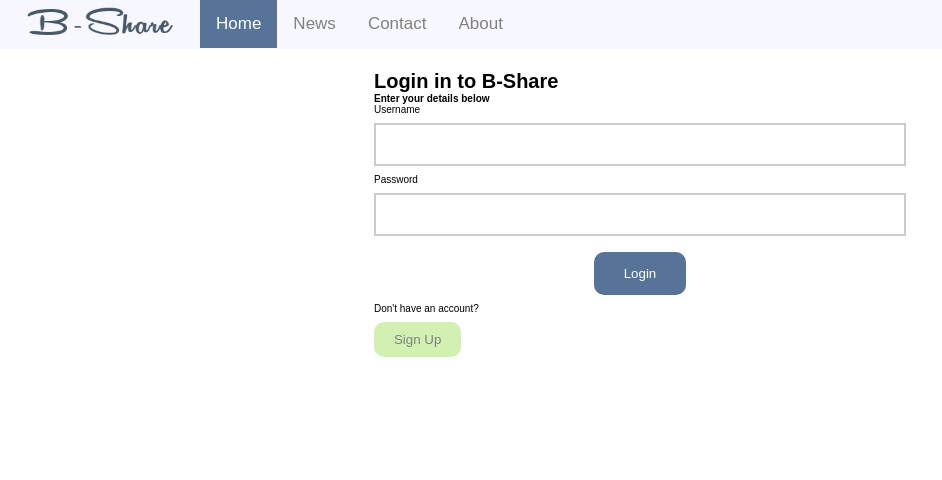
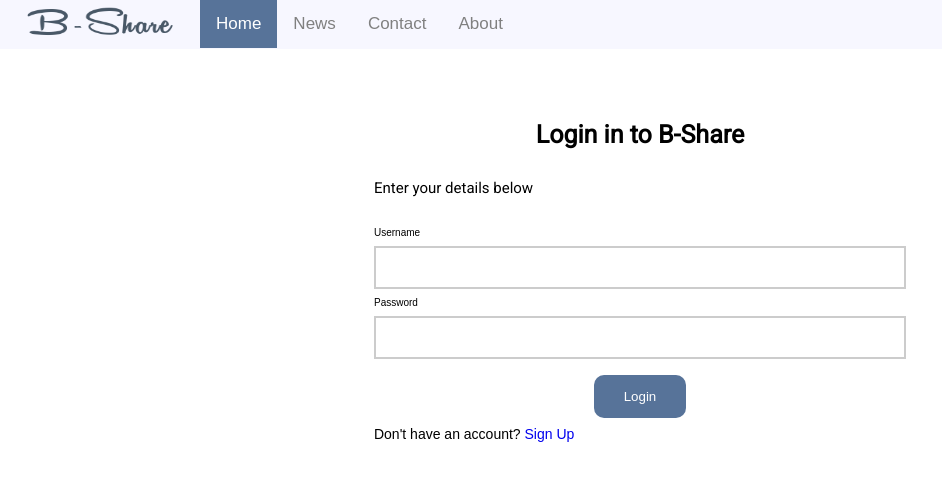
Before and after one commit to aacsspkt/Book_Selling_Site_Frontend, a React (Create React App) app: page /login in a window 1280 px wide. Shown: the top 480 px of the page, without its empty margins (0-942 px from the left). Built offline with nearby package versions, Linux system fonts and the light colour scheme.

Commit message:
Add Style To Login

```diff
--- a/src/App.js
+++ b/src/App.js
@@ -3,6 +3,7 @@ import { BrowserRouter, Route } from 'react-router-dom'
 import Home from './components/Home';
 import Login from './components/Login'
 import Navigation from './components/Navigation'
+import Register from './components/Register'
 
 
 
@@ -11,13 +12,16 @@ export default function App() {
 	return (
 		<div>
 			<Navigation />
-			<div id="main-content">
+			<div class="main-content">
+				<BrowserRouter>
+					<Route path='/' exact component={Home} />
+					<Route path='/login' component={Login} />
+					<Route path='/register' component={Register} />
 
+
+
+				</BrowserRouter>
 			</div>
-			<BrowserRouter>
-				<Route path='/' exact component={Home} />
-				<Route path='/login' component={Login} />
-			</BrowserRouter>
 		</div>
 	)
 
--- a/src/components/Login.css
+++ b/src/components/Login.css
@@ -1,6 +1,26 @@
-.wrapper {
-	width: 100%;
-	display: flex;
-	align-content: center;
-	height: 100vh;
-  }
+#login-h1 {
+	text-align: center;
+	font-size: 25px;
+	padding-top: 50px;
+	padding-bottom: 30px;
+}
+
+#login-h4 {
+	font-size: 15px;
+	font-weight: normal;
+	padding-bottom: 30px;
+}
+#link-signUp {
+	font-size: 14px;
+	font-family: 'Rototo', sans-serif;
+}
+
+@media screen and (max-width: 600px) {
+	#login-h1{
+		padding: 0;
+	}
+	#login-h4 {
+
+		padding: 20px 0px;
+	}
+}
--- a/src/components/Login.js
+++ b/src/components/Login.js
@@ -1,6 +1,8 @@
 import React, {Component} from 'react'
 import axios from 'axios'
-import { Redirect } from 'react-router-dom';
+import { Redirect, Link } from 'react-router-dom';
+import './Login.css'
+
 
 export default class LoginPanel extends Component {
     constructor(props) {
@@ -30,8 +32,9 @@ export default class LoginPanel extends Component {
 			return <Redirect to='/' />;
 		}
         return (
-            <div className='main-content flex-center'>
+            <div className="flex-center">
 				<div>
+
 					<LoginForm
 						username={this.state.username}
 						password={this.state.password}
@@ -39,6 +42,7 @@ export default class LoginPanel extends Component {
 						handleLogin={this.handleLogin}
 					/>
 					<SignUp/>
+
 				</div>
             </div>
         )
@@ -48,8 +52,8 @@ export default class LoginPanel extends Component {
 function SignUp() {
     return (
         <div>
-            <p>Don't have an account?</p>
-            <button className="btnOpt">Sign Up</button>
+            <p id='link-signUp'>Don't have an account? <Link to='/register'>Sign Up</Link></p>
+
         </div>
     )
 }
@@ -57,8 +61,8 @@ function SignUp() {
 function LoginForm(props) {
     return (
         <div>
-            <h1>Login in to B-Share</h1>
-            <h4>Enter your details below</h4>
+            <h1 id='login-h1'>Login in to B-Share</h1>
+            <h4 id='login-h4'>Enter your details below</h4>
             <form onSubmit={props.handleLogin}>
                 <label htmlFor='username'>Username</label>
                 <input type='text' id='username' name='username'
--- /dev/null
+++ b/src/components/Register.js
@@ -0,0 +1,11 @@
+import React, { Component } from 'react'
+
+export default class Register extends Component {
+	render() {
+		return (
+			<div>
+
+			</div>
+		)
+	}
+}
--- a/src/index.css
+++ b/src/index.css
@@ -1,13 +1,11 @@
 /* Global */
+
+@import url('https://fonts.googleapis.com/css2?family=Roboto&display=swap');
 :root{
 	--color-darkBlue:#495867;
 	--color-skyBlue:#bdd5ea;
 	--color-blue:#577399;
 	--color-lightGreen:#D1F0B1;
-
-
-
-
 }
 * {
     margin: 0;
@@ -19,6 +17,10 @@ html {
     box-sizing: border-box;
     font-family: sans-serif;
     font-size: 10px;
+}
+
+h1, h4 {
+	font-family: 'Roboto', sans-serif;
 }
 
 a {
@@ -74,6 +76,7 @@ opacity: 0.8;
 
 .main-content {
 	margin-top: 70px;
+	padding: 0px 10px;
 }
 
 .flex-center {
```
